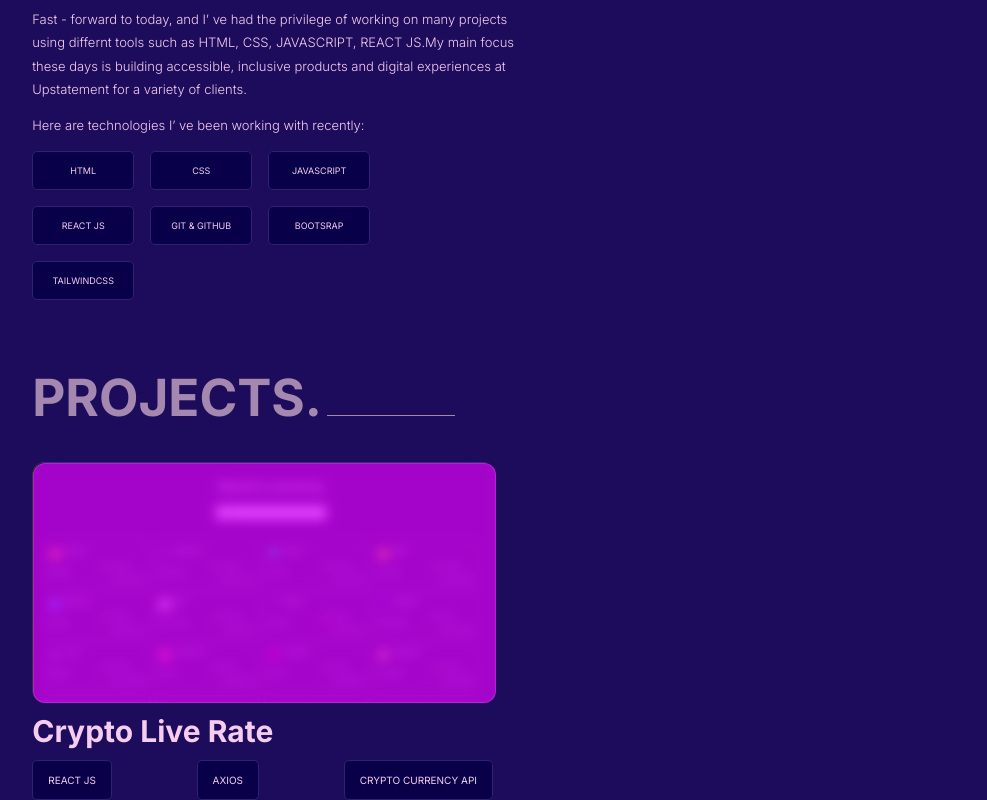
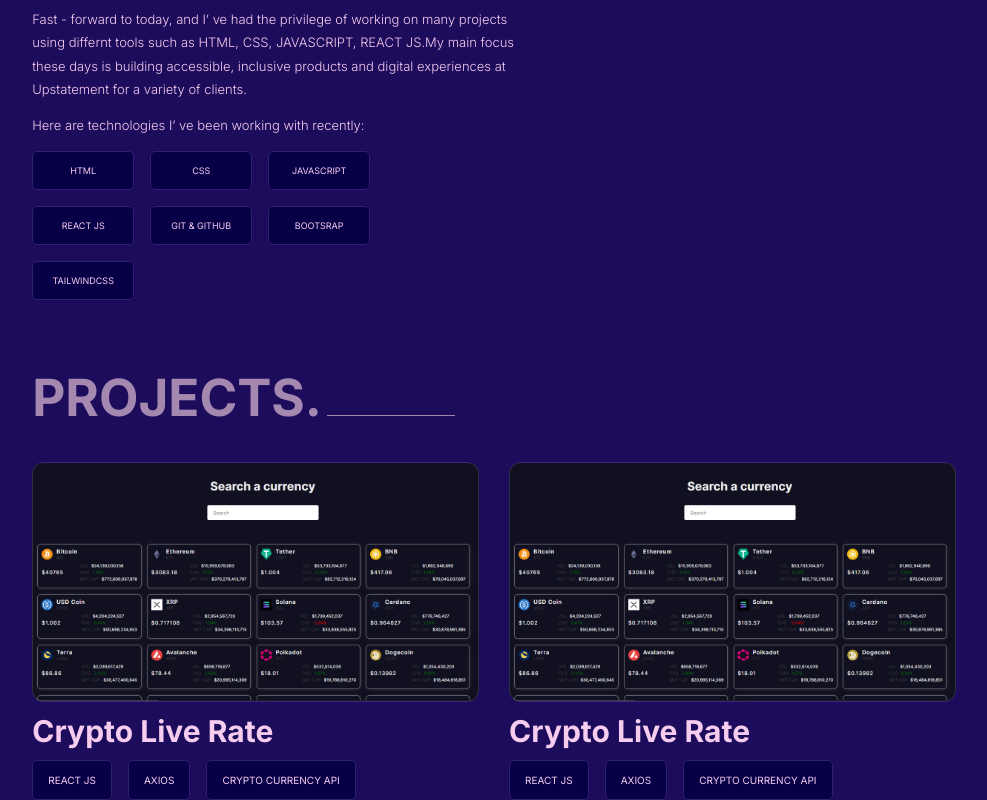
Before and after one commit to rambey-coder/Portfolio-app, a React (Create React App) app: page / in a window 1280 px wide. Shown: the part 893-1693 px from the top of the page, without its empty margins (147-1134 px from the left). Built offline with nearby package versions, Linux system fonts and the light colour scheme.

Commit message:
work section designed animation added to intro section

```diff
--- a/src/Components/Intro.css
+++ b/src/Components/Intro.css
@@ -11,7 +11,19 @@
     margin: auto;
     position: relative;
     top: 7rem;
+    animation: slide-in-fwd-center 0.4s ease-out both 2s;
 }
+
+@keyframes slide-in-fwd-center {
+    0% {
+      transform: translateZ(-1400px);
+      opacity: 0;
+    }
+    100% {
+      transform: translateZ(0);
+      opacity: 1;
+    }
+  }
 
 .sub-container {
     width: 80%;
--- a/src/Components/Work.css
+++ b/src/Components/Work.css
@@ -23,12 +23,12 @@
     display: flex;
     align-items: center;
     justify-content: space-between;
+    gap: 2rem;
 }
 
 .general-cont {
     width: 50%;
     height: 100%;
-    position: relative;
 }
 
 .cont1 {
@@ -46,19 +46,6 @@
     text-align: center;
 }
 
-.cont1::before {
-    content: '';
-    position: absolute;
-    top: 0;
-    left: 0;
-    width: 100%;
-    height: 100%;
-    backdrop-filter: blur(6px) saturate(180%);
-    background-color: rgba(215, 0, 255, 0.75);
-    border-radius: 12px;
-    border: 1px solid rgba(255, 255, 255, 0.125);
-}
-
 .work-place > div > h3 {
     margin-bottom: 0;
     margin-top: 11px;
@@ -74,7 +61,7 @@
     margin-top: 11px;
     display: flex;
     align-items: center;
-    justify-content: space-between;
+    gap: 1rem;
 }
 
 .cont-details > div {
--- a/src/Components/Work.js
+++ b/src/Components/Work.js
@@ -12,15 +12,35 @@
 
                 <div className='work-place'>
                     <div className='general-cont'>
-                      <div className='cont1'></div>
+
+                    <a href='https://live-rate.netlify.app/' target='_blank'><div className='cont1'></div></a>
+
                       <h3><a href='https://live-rate.netlify.app/' target='_blank'>
                         Crypto Live Rate
                       </a></h3>
+
                       <div className='cont-details'>
                         <div>REACT JS</div>
                         <div>AXIOS</div>
                         <div>CRYPTO CURRENCY API</div>
                       </div>
+
+                    </div>
+
+                    <div className='general-cont'>
+
+                    <a href='https://live-rate.netlify.app/' target='_blank'><div className='cont1'></div></a>
+
+                      <h3><a href='https://live-rate.netlify.app/' target='_blank'>
+                        Crypto Live Rate
+                      </a></h3>
+
+                      <div className='cont-details'>
+                        <div>REACT JS</div>
+                        <div>AXIOS</div>
+                        <div>CRYPTO CURRENCY API</div>
+                      </div>
+
                     </div>
                 </div>
         </div>
```
